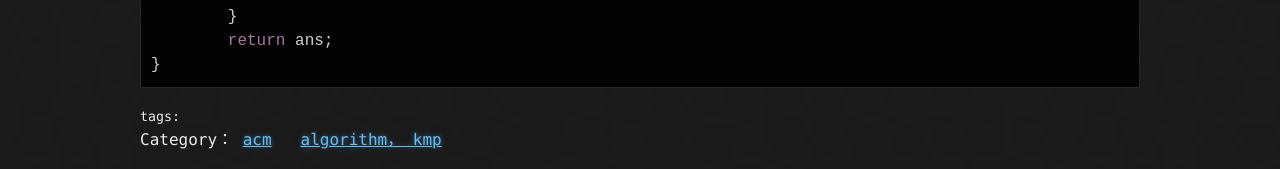
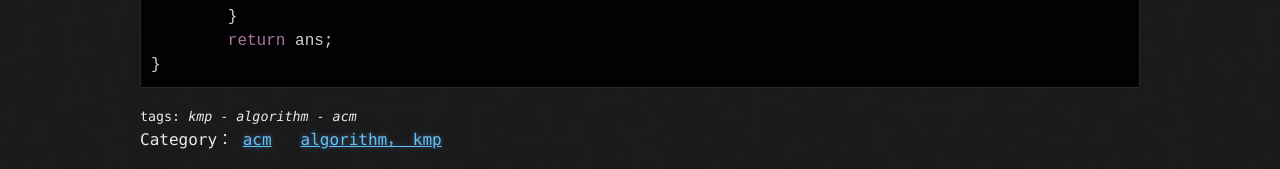
Before and after one commit to Mr-Gu666/Mr-Gu666.github.io, a Jekyll site: the page built from _posts/2019-12-13-Algorithm.md, in a window 1280 px wide. Shown: the part 1852-2021 px from the top of the page. Built offline with Jekyll 4.4.1, drawn with Linux system fonts in a browser that asks for light colours.

Commit message:
Update 2019-12-13-Algorithm.md

```diff
--- a/_posts/2019-12-13-Algorithm.md
+++ b/_posts/2019-12-13-Algorithm.md
@@ -2,6 +2,7 @@
 layout: post
 title: "Algorithm"
 categories: [acm, algorithm， kmp]
+tags: [kmp, algorithm, acm]
 ---
 
 ## KMP
```
